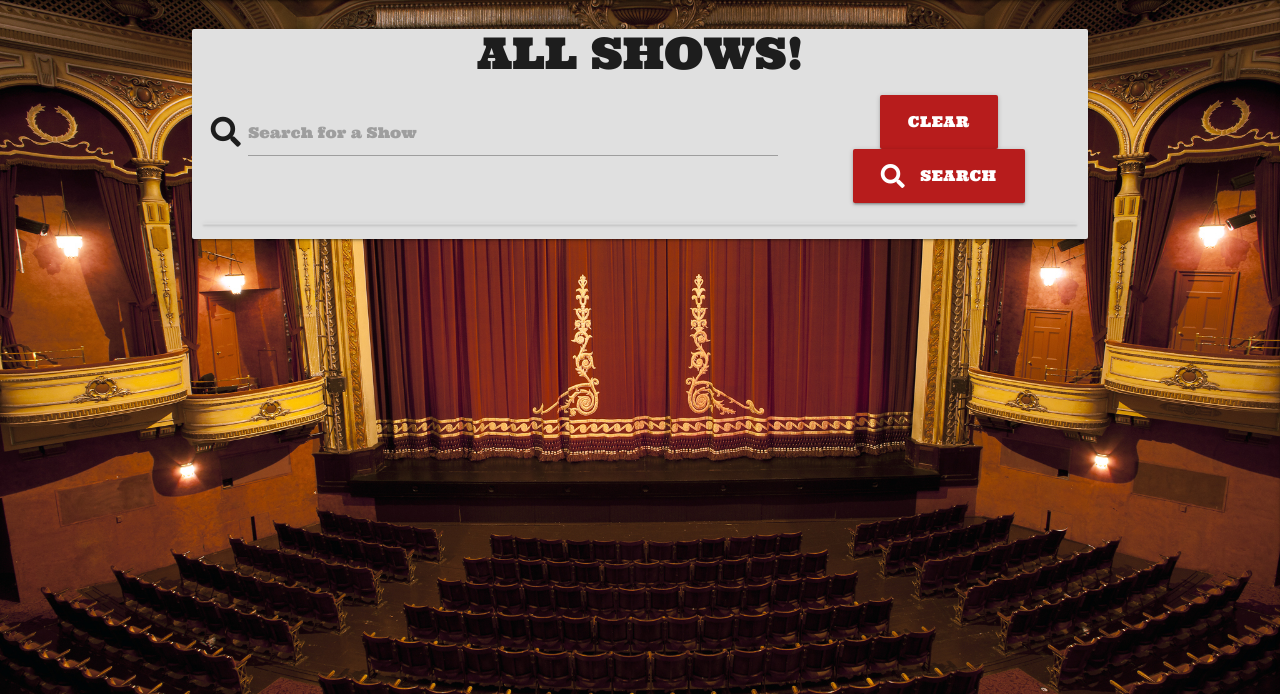
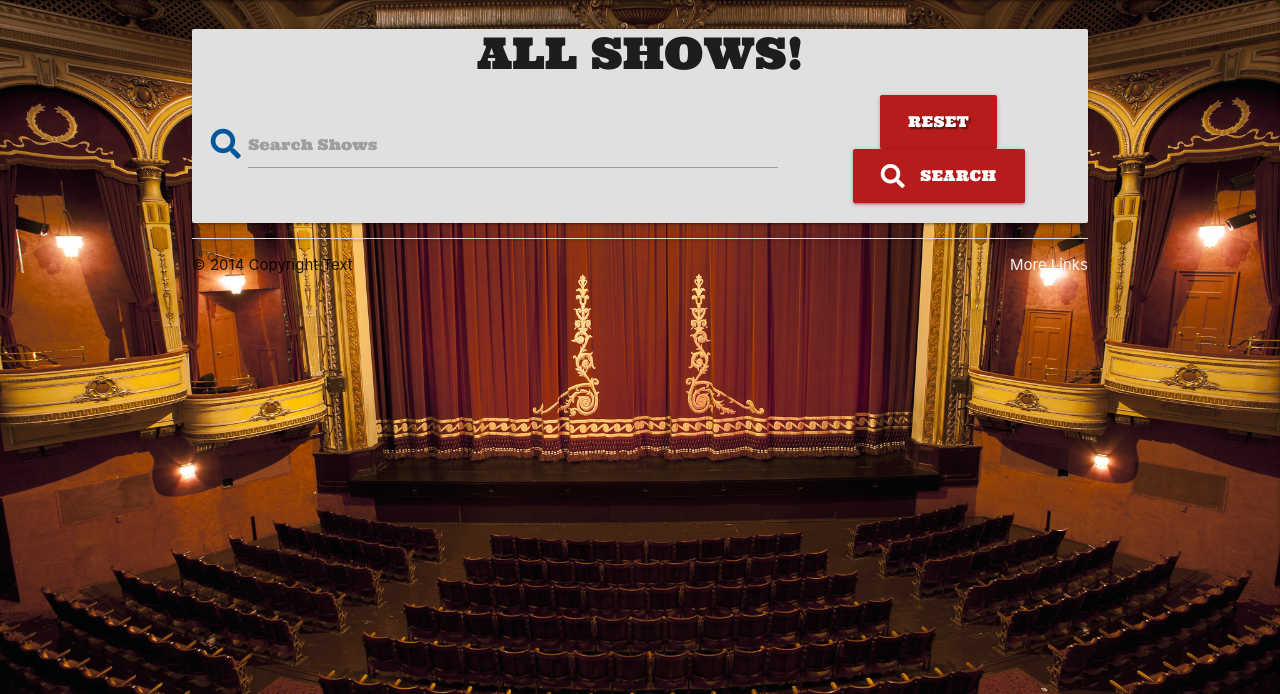
Before and after one commit to Craggy19/theatre_reviews, a Flask app: page /search in a window 1280 px wide. Shown: the part 68-762 px from the top of the page. Run offline with Flask 2, Linux system fonts and the light colour scheme; data that the repository does not hold is empty; some libraries are stand-ins or nearby versions.

```diff
--- a/templates/base.html
+++ b/templates/base.html
@@ -87,6 +87,15 @@
     <script src="{{ url_for('static', filename='js/script.js') }}"></script>
     {% block scripts %}
     {% endblock %}
+    <footer class="footer">
+
+            <div class="container">
+            © 2014 Copyright Text
+            <a class="grey-text text-lighten-4 right" href="#!">More Links</a>
+            </div>
+
+        </footer>
+
 </body>
 
 </html>
--- a/templates/shows.html
+++ b/templates/shows.html
@@ -1,23 +1,23 @@
 {% extends "base.html" %}
 {% block content %}
-
-        <!--Search Shows-->
 
     <div class="row card grey lighten-2">
     <h3 class="center-align">ALL SHOWS!</h3>
     <form action="{{ url_for('search') }}" method="post" class="col s12">
-      <div class="row center-align">
+            <div class="row valign-wrapper center-align">
                 <div class="input-field col s12 m8">
-            <i class="fas fa-search prefix"></i>
+                    <i class="fas fa-search prefix light-blue-text text-darken-4"></i>
                     <input type="text" name="query" id="query" minlength="3" class="validate" required>
-            <label for="query">Search for a Show</label>
+                    <label for="query">Search Shows</label>
                 </div>
                 <div class="col s12 m4">
-            <a href="{{ url_for('get_shows') }}" class="btn-large white-text red darken-4 center-align">Clear</a>
+                    <a href="{{ url_for('get_shows') }}" class="btn-large white-text red darken-4 center-alignred btn text-shadow">Reset</a>
                     <button type="submit" class="btn-large white-text red darken-4 center-align">
-            <i class="fas fa-search left"></i>Search
-            </button>
+                        <i class="fas fa-search left"></i>Search</button>
                 </div>
+            </div>
+        </form>
+
     </div>
             <!--button to add a new show-->
             {% if session.user %}
@@ -28,7 +28,7 @@
             </div>
             {% endif %}
 
-                <!--List Shows-->
+
     <ul class="collapsible">
         {% for show in shows %}
         <li class="collapsible-li">
@@ -37,15 +37,13 @@
                     <i class="fas fa-caret-down"></i>
 
                 </div>
-
-                <!--Delete Modal Added-->
                 <div class="col s9">
                     <strong>{{ show.show_name }}</strong>
                 {% if session.user|lower == show.created_by|lower %}
                         <a href="{{url_for('edit_show', show_id=show._id)}}" class="tooltipped" data-position="top"
-							data-tooltip="Edit"><i class="fas fa-edit"></i></a>
+							data-tooltip="Edit"><i class="white-text fas fa-edit"></i></a>
                         <a class="modal-trigger tooltipped" href="#modal-confirm-{{show._id}}" data-position="top"
-							data-tooltip="Delete"><i class="fas fa-trash right"></i></a>
+							data-tooltip="Delete"><i class="white-text fas fa-trash right"></i></a>
 
                 {% endif %}
                      <div id="modal-confirm-{{show._id}}" class="modal blue darken-2">
```
Lines whose indentation alone changed are shown as unchanged.
